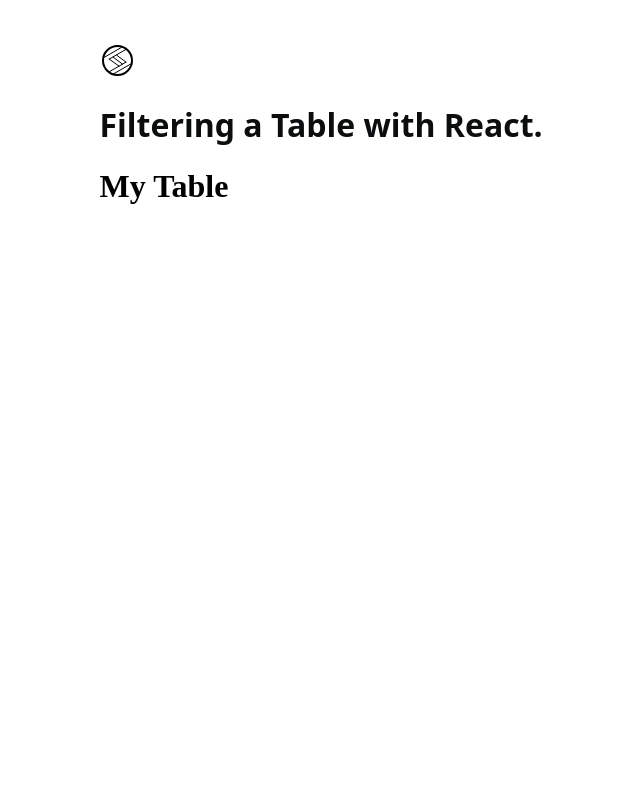
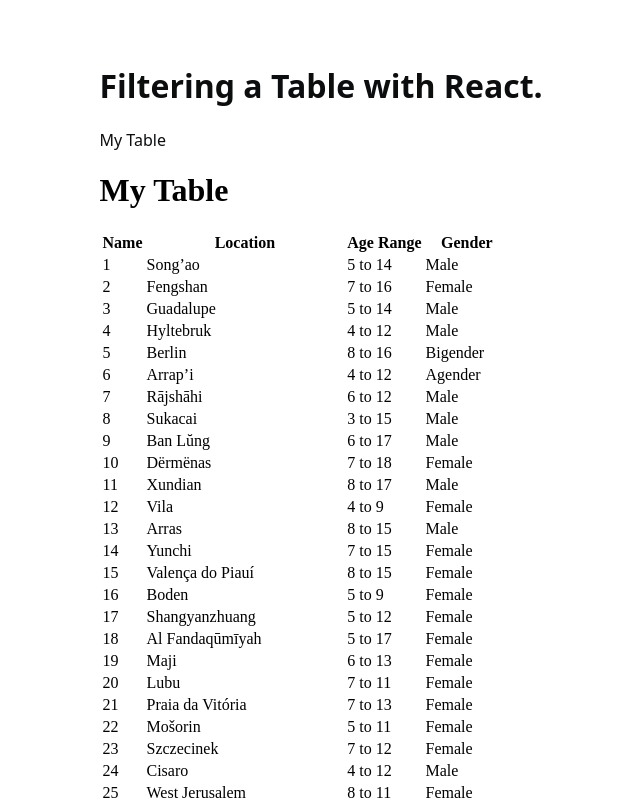
Before and after one commit to bloomfieldj/table-filter-test, a Next.js app: page / in a window 1280 px wide. Shown: the top 800 px of the page, without its empty margins (248-888 px from the left). Built offline with nearby package versions, Linux system fonts and the light colour scheme.

Commit message:
render table with database entry

```diff
--- /dev/null
+++ b/components/Filter.jsx
@@ -0,0 +1,43 @@
+import {db} from '../lib/db'
+const entry = {"id":1,"location":"Song’ao","min_age":5,"max_age":14,"gender":"Male"}
+
+export default function Filter(){
+    const database = db;
+    return (
+        <>
+          <h1>My Table </h1>
+          <table>
+              <tr>
+                  <th>
+                    Name
+                  </th>
+                  <th>
+                      Location
+                  </th>
+                  <th>
+                      Age Range
+                  </th>
+                  <th>
+                      Gender
+                  </th>
+              </tr>
+            {database.map( (entry) => (
+               <tr key={entry.id}>
+                <td>
+                    {entry.id}
+                </td>
+                <td>
+                    {entry.location}
+                </td>
+                <td>
+                {`${entry.min_age} to ${entry.max_age}`}
+                </td>
+                <td>
+                    {entry.gender}
+                </td>
+               </tr>
+               ))}
+            </table>
+        </>
+    )
+}
--- a/components/Filter.tsx
+++ /dev/null
@@ -1,11 +0,0 @@
-import {db} from '../lib/db'
-
-export default function Table() {
-    const database = db
-
-    return (
-        <h1>My Table </h1>
-    )
-
-
-}
--- a/pages/index.jsx
+++ b/pages/index.jsx
@@ -2,6 +2,7 @@ import Head from 'next/head'
 import { styled } from '../stitches.config'
 import StitchesLogo from '../components/StitchesLogo'
 import Filter from '../components/Filter'
+
 const Box = styled('div', {})
 
 const Text = styled('p', {
@@ -41,9 +42,9 @@ export default function Home() {
         <title>Table Filter</title>
       </Head>
       <Container size={{ '@initial': '1', '@bp1': '2' }}>
-        <StitchesLogo />
         <Text as="h1">Filtering a Table with React.</Text>
-      <Filter/>
+        <Text> My Table</Text>
+        <Filter />
       </Container>
     </Box>
   )
```
Also changed, not shown: lib/db.jsx (renamed from lib/db.tsx).
